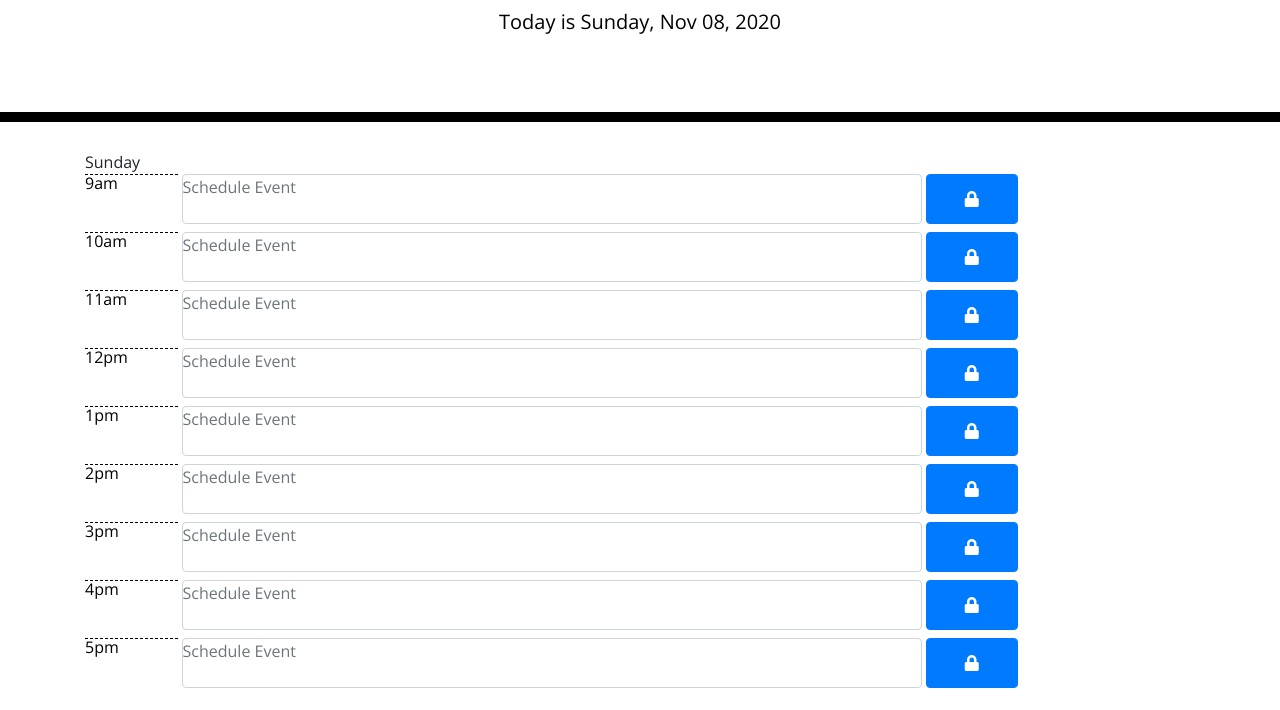
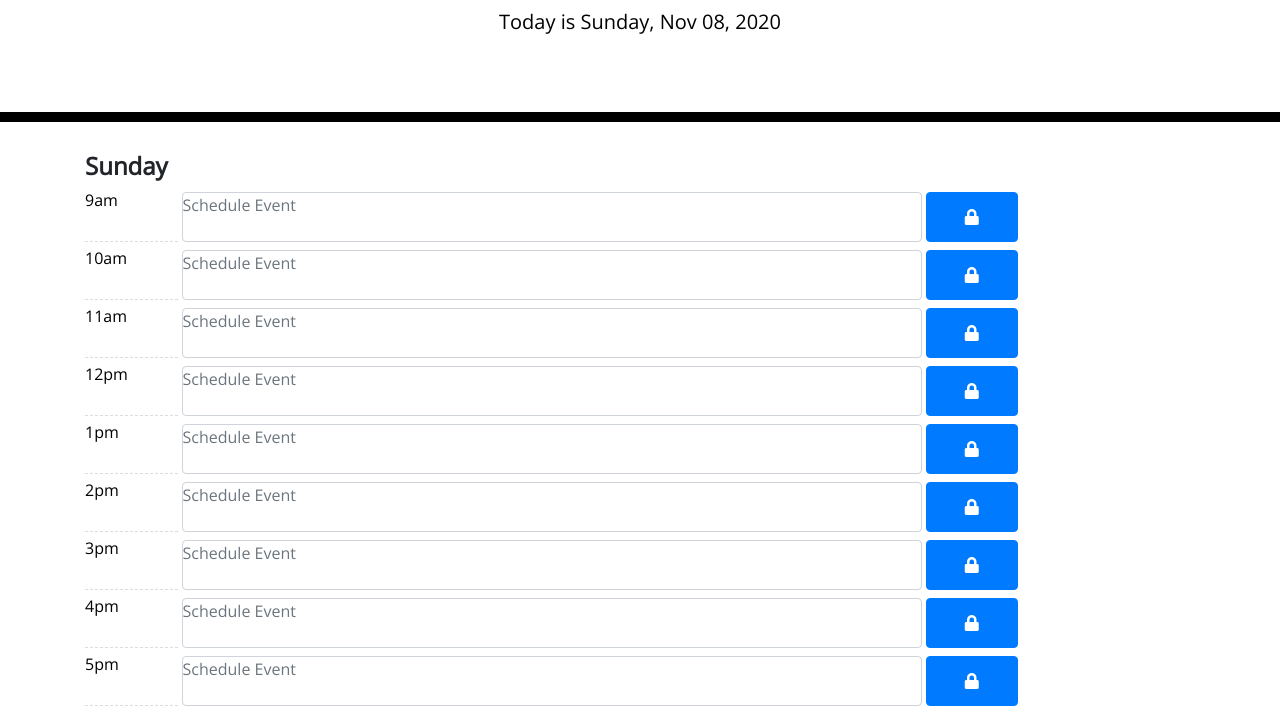
Before and after one commit to abdulhakeemdahir/Work-Day-Scheduler-Application, a plain HTML site: page index.html in a window 1280 px wide. Shown: the part 182-892 px from the top of the page. Drawn offline with nearby package versions, Linux system fonts and the light colour scheme.

Commit message:
css styling

```diff
--- a/assets/css/style.css
+++ b/assets/css/style.css
@@ -39,7 +39,7 @@ textarea {
 .hour {
   background-color: #ffffff;
   color: #000000;
-  border-top: 1px dashed #000000;
+  border-bottom: 1px dashed #ddd;
 }
 
 .past {
@@ -70,6 +70,11 @@ textarea {
   transition: all 0.3s ease-in-out;
 }
 
+.currentDay {
+  font-size: 1.5em;
+  font-weight: bold;
+  margin-bottom: 10px;
+}
 /* .hour {
   background-color: #000000;
 } */
--- a/index.html
+++ b/index.html
@@ -23,7 +23,7 @@
       rel="stylesheet"
     />
     <link rel="stylesheet" href="./assets/css/style.css" />
-    <title>Work Day Scheduler</title>
+    <title>Work Day Scheduler Application</title>
   </head>
   <body>
     <header class="jumbotron">
```
